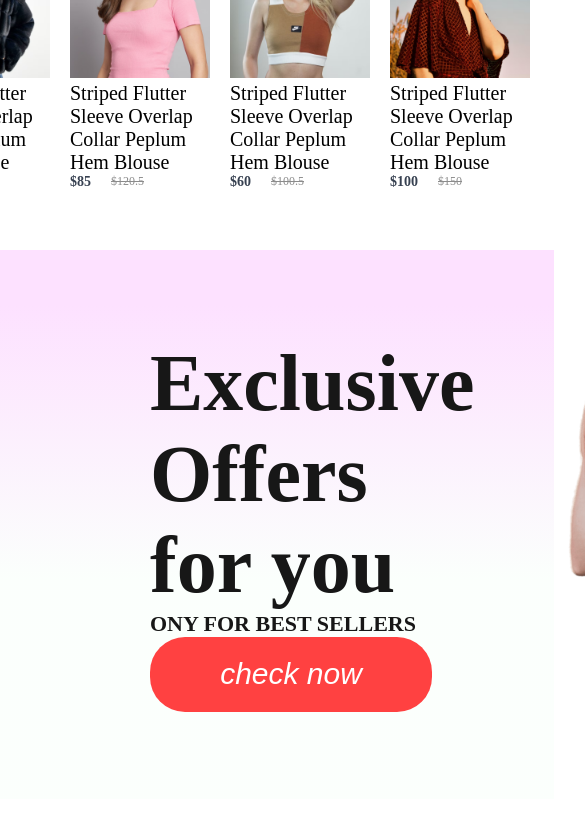
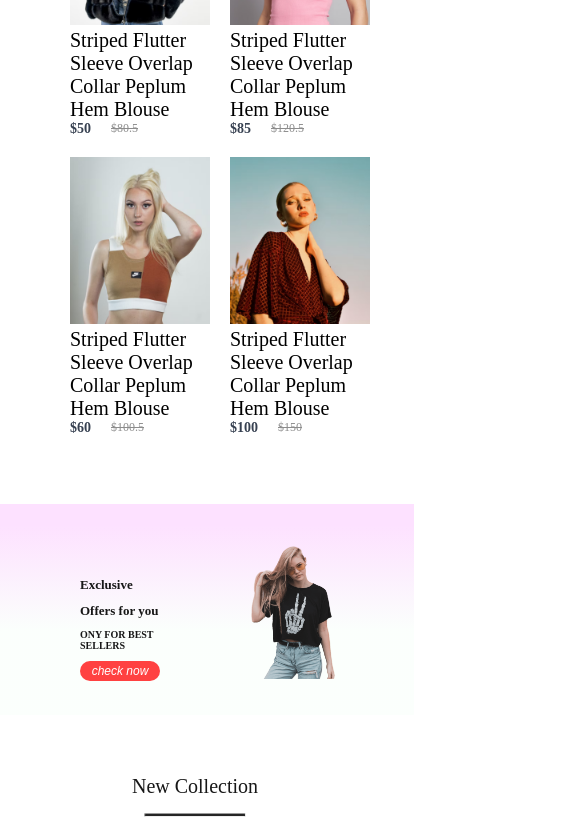
Before and after one commit to lievin219/Ecommerce-MERN-PROJECT, a React (Create React App) app: page /shop in a window 390 px wide. Shown: the part 1156-1994 px from the top of the page, 585 px wide, since content can reach past the window. Built offline with nearby package versions, Linux system fonts and the light colour scheme.

Commit message:
devoPS OPTIONS

```diff
--- a/src/Components/NewCollections/NewCollection.css
+++ b/src/Components/NewCollections/NewCollection.css
@@ -25,3 +25,53 @@
     gap: 30px;
 
 }
+@media(max-width:1280px){
+
+    .newcollection h1 {
+      font-size: 35px;
+    }
+    .newcollection hr{
+      width:160px;
+       height: 4px;
+    }
+    .collection{
+      gap:20px;
+      margin-top: 30px;
+    }
+}
+@media(max-width:1024px){
+
+.newcollection h1 {
+  font-size: 30px;
+}
+.newcollection hr{
+  width:150px;
+   height: 2px;
+}
+.collection{
+  gap:15px;
+  margin-top: 20px;
+}
+}
+@media(max-width:800px){
+
+.newcollection h1 {
+  font-size: 20px;
+}
+.newcollection hr{
+  width:100px;
+
+}
+.collection{
+  gap:5px;
+  margin-top: 8px;
+}
+}
+@media(max-width:500px){
+
+ .collection{
+      display: grid;
+      grid-template-columns: 1fr 1fr;
+      gap:20px
+ }
+}
--- a/src/Components/NewsLetter/NewsLetter.css
+++ b/src/Components/NewsLetter/NewsLetter.css
@@ -52,3 +52,8 @@
 
 
 }
+@media(max-width:1280px){
+      .newsletter{
+           padding:0px 80px;
+      }
+}
--- a/src/Components/Offers/Offers.css
+++ b/src/Components/Offers/Offers.css
@@ -45,3 +45,109 @@
       justify-content: flex-end;
       padding: 50px;
 }
+@media(max-width:1280px){
+      .offers{
+           padding:0px 80px;
+            margin-bottom: 120px;
+      }
+      .offers-left{
+           gap: 10px;
+      }
+      .offers-left h1 {
+           font-size: 40px;
+      }
+      .offers-left p{
+           font-size:15px ;
+      }
+      .offers-right img{
+           width:300px
+      }
+      .offers-left button{
+           width:220px;
+           height:50px;
+           font-size: 18px;
+      }
+      .offers-right {
+           padding-top: 30px;
+      }
+}
+@media(max-width:1024px){
+      .offers{
+           padding:0px 80px;
+            margin-bottom: 80px;
+            height: 40vh;
+      }
+      .offers-left{
+           gap: 10px;
+      }
+      .offers-left h1 {
+           font-size: 30px;
+      }
+      .offers-left p{
+           font-size:13px ;
+      }
+      .offers-right img{
+           width:200px;
+
+      }
+      .offers-left button{
+           width:180px;
+           height:30px;
+           font-size: 14px;
+      }
+      .offers-right {
+           padding-top: 10px;
+      }
+}
+@media(max-width:800px){
+     .offers{
+
+           margin-bottom: 60px;
+
+     }
+     .offers-left{
+          gap: 10px;
+     }
+     .offers-left h1 {
+          font-size: 22px;
+     }
+     .offers-left p{
+          font-size:13px ;
+     }
+     .offers-right img{
+          width:100px;
+
+     }
+     .offers-left button{
+          width:120px;
+          height:20px;
+          font-size: 12px;
+     }
+
+}
+@media(max-width:500px){
+      .offers{
+          height: 25vh;
+           display:flex;
+
+      }.offers-left{
+            gap:10px;
+
+              padding-top: 40px;
+      }.offers-left h1{
+          font-size: 13px;
+          font-weight: 13px;
+      }
+      .offers-left p{
+           font-size: 10px;
+            /* font-weight: 13px; */
+      }
+      .offers-left button{
+           width:80px;
+      }
+
+      .offers-right img{
+width: 95px;
+padding-top: 40px;
+      }
+}
--- a/src/Components/Popular/Popular.css
+++ b/src/Components/Popular/Popular.css
@@ -45,14 +45,41 @@
        height:60vh
      }
      .popular h1 {
-       font-size: 35px;
+       font-size: 30px;
      }
      .popular hr{
-       width:160px;
-        height: 4px;
+       width:150px;
+        height: 2px;
      }
      .popular-item{
-       gap:20px;
-       margin-top: 30px;
+       gap:15px;
+       margin-top: 20px;
      }
 }
+@media(max-width:800px){
+     .popular{
+       height:50vh;
+       gap:6px;
+     }
+     .popular h1 {
+       font-size: 20px;
+     }
+     .popular hr{
+       width:100px;
+
+     }
+     .popular-item{
+       gap:5px;
+       margin-top: 8px;
+     }
+}
+@media(max-width:500px){
+      .popular{
+          height:90vh ;
+      }
+      .popular-item{
+           display: grid;
+           grid-template-columns: 1fr 1fr;
+           gap:20px
+      }
+}
```
